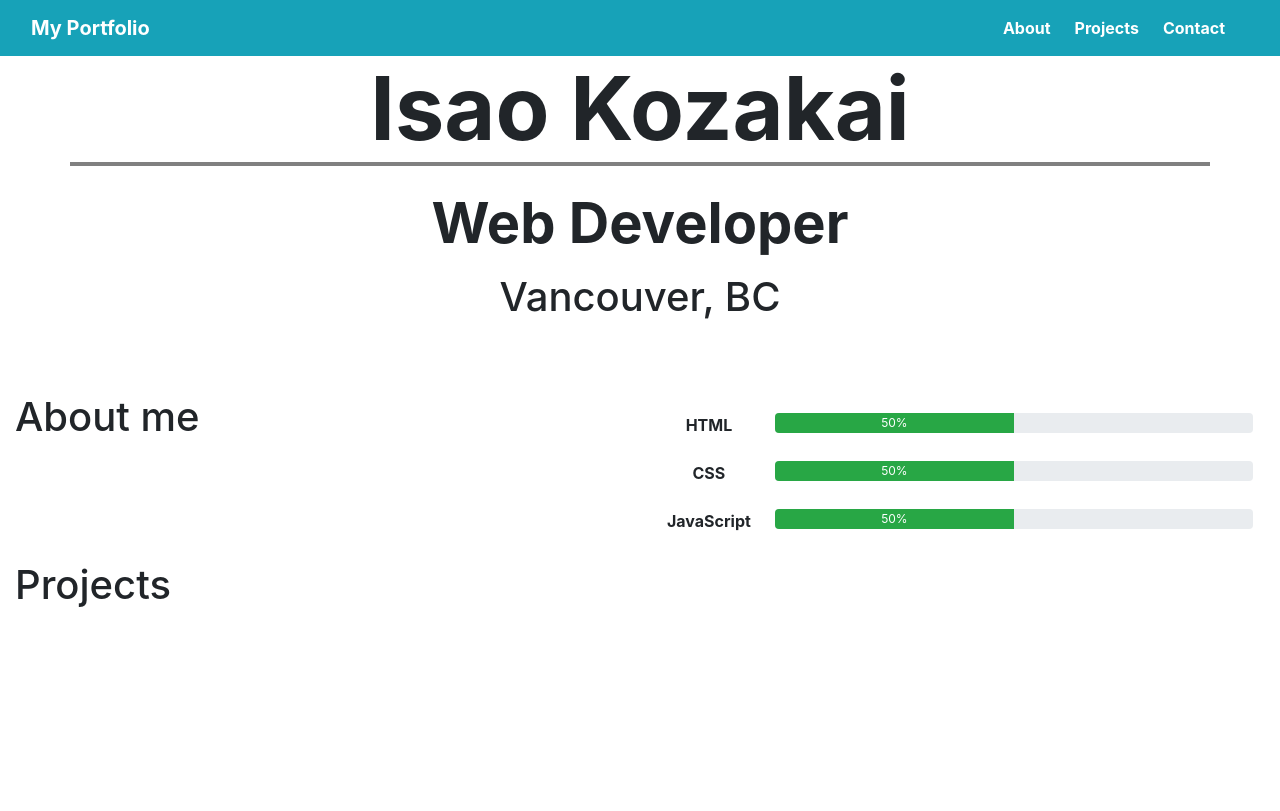
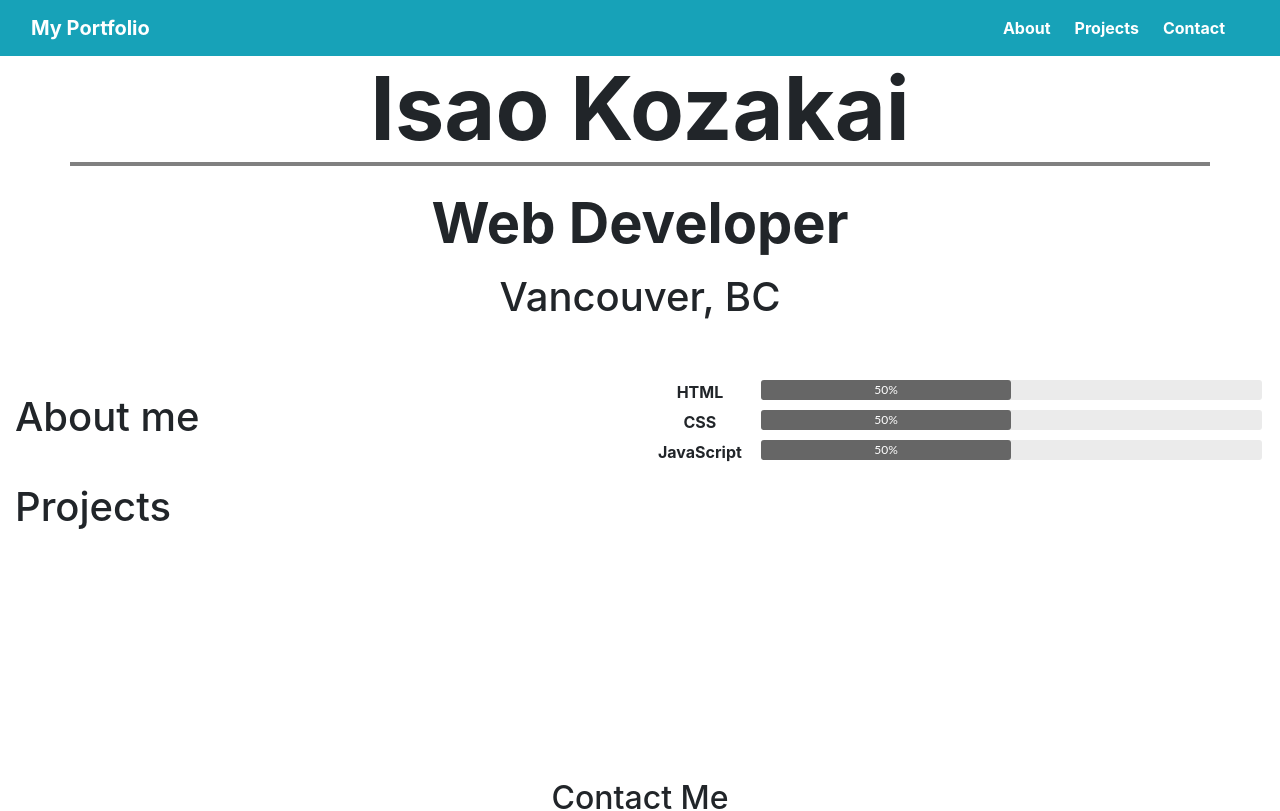
Before and after one commit to isaokozakai/my-portfolio-site_v1, a React (Create React App) app: page / in a window 1280 px wide. Shown: the top 811 px of the page. Built offline with nearby package versions, Linux system fonts and the light colour scheme.

Commit message:
Modify the skill table

```diff
--- a/src/components/About.js
+++ b/src/components/About.js
@@ -10,25 +10,37 @@ const About = () => {
   return (
     <Row>
       <Col className="h1 mt-3" sm>About me</Col>
-      <Col className="mt-4" sm>
+      <Col sm>
         <Table borderless>
           <tbody>
-            <tr>
+            <tr className="skill-table-row">
               <th className="skill-table-header">HTML</th>
-              <td>
-                <Progress value={50} color="success" style={{height: "20px"}}>50%</Progress>
+              <td className="skill-table-body">
+                <div className="progress-track">
+                  <div className="progress-fill">
+                    <span>50%</span>
+                  </div>
+                </div>
               </td>
             </tr>
-            <tr>
+            <tr className="skill-table-row">
               <th className="skill-table-header">CSS</th>
-              <td>
-                <Progress value={50} color="success" style={{height: "20px"}}>50%</Progress>
+              <td className="skill-table-body">
+                <div className="progress-track">
+                  <div className="progress-fill">
+                    <span>50%</span>
+                  </div>
+                </div>
               </td>
             </tr>
-            <tr>
+            <tr className="skill-table-row">
               <th className="skill-table-header">JavaScript</th>
-              <td>
-                <Progress value={50} color="success" style={{height: "20px"}}>50%</Progress>
+              <td className="skill-table-body">
+                <div className="progress-track">
+                  <div className="progress-fill">
+                    <span>50%</span>
+                  </div>
+                </div>
               </td>
             </tr>
           </tbody>
--- a/src/styles/App.scss
+++ b/src/styles/App.scss
@@ -1,11 +1,54 @@
 .landing-title {
   border-bottom: 0.3rem solid gray;
+}
+
+.table {
+  vertical-align: middle!important;
+
+  th {
+    padding: 3px 1rem 3px 3px!important;
+  }
+
+  td {
+    padding: 3px!important;
+  }
+}
+
+.skill-table-row {
+  height: 25px;
 }
 
 .skill-table-header {
   width: 5px;
   text-align: center;
-  vertical-align: middle;
+}
+
+.skill-table-body {
+  float: left;
+  width: 100%;
+  padding: 2px 0!important;
+  background: none!important;
+
+  .progress-track {
+    border-radius: 3px;
+    position: relative;
+    width: 100%;
+    height: 20px;
+    background: #ebebeb;
+  }
+
+  .progress-fill {
+    border-radius: 3px;
+    position: relative;
+    background: #666;
+    height: 20px;
+    width: 50%;
+    color: #fff;
+    text-align: center;
+    font-family: "Lato","Verdana",sans-serif;
+    font-size: 12px;
+    line-height: 20px;
+  }
 }
 
 .contact-title {
```
